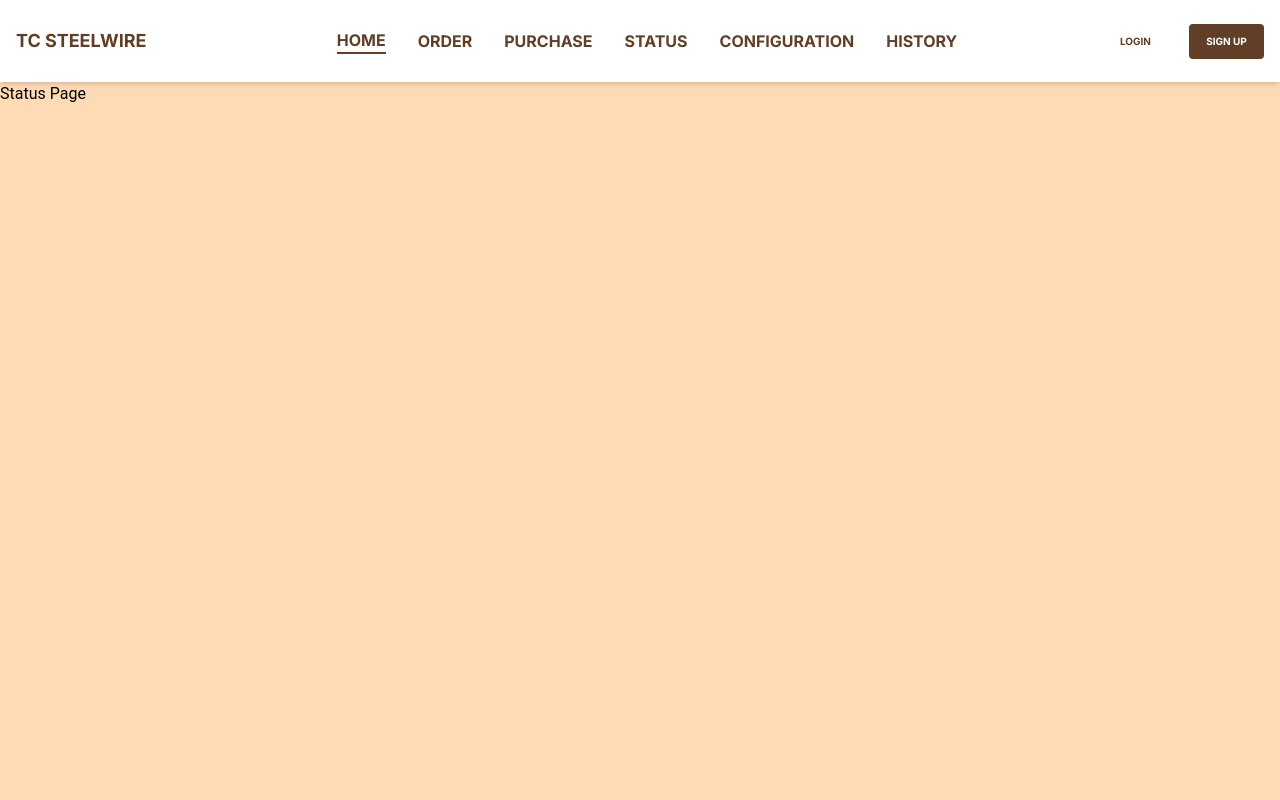
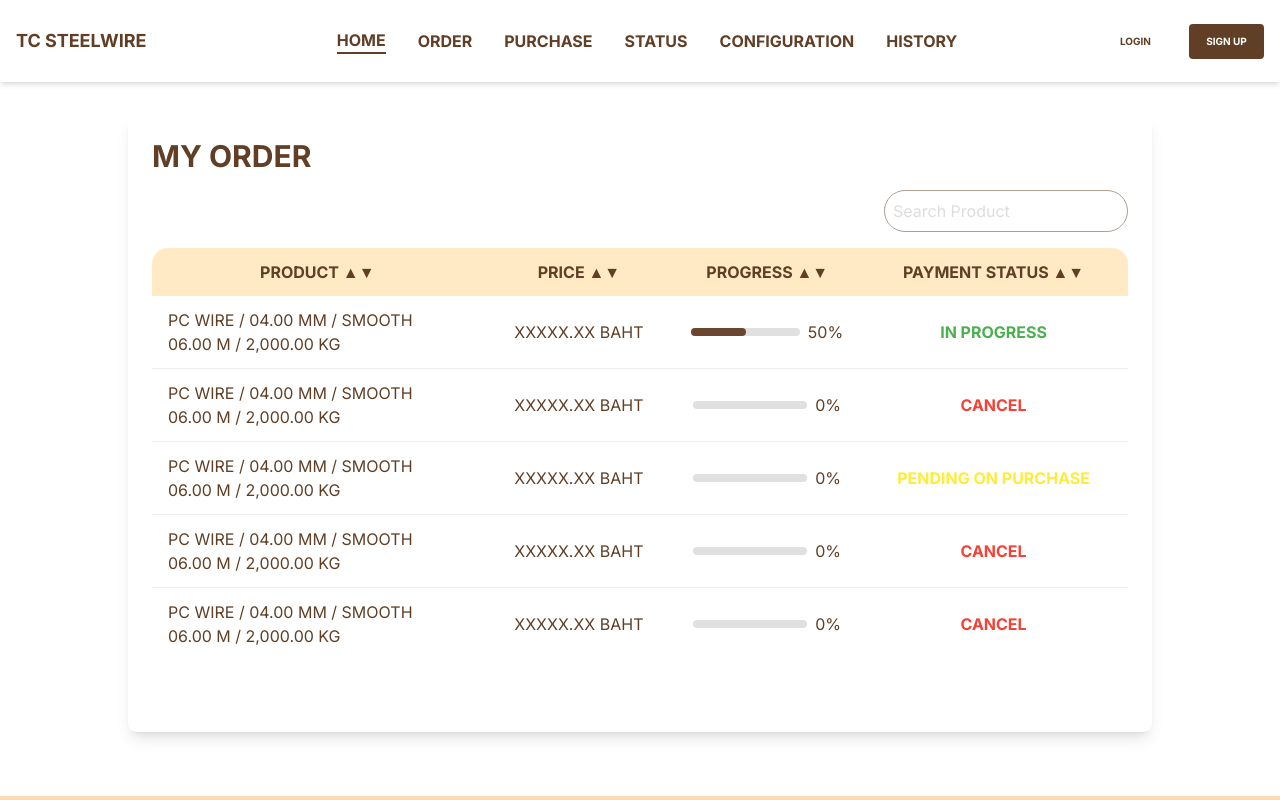
Before and after one commit to n-thnptp/tc-steelwire-react, a React (Create React App) app: page /status in a window 1280 px wide. Built offline with nearby package versions, Linux system fonts and the light colour scheme; a web font is replaced by a local one.

Commit message:
Status done!

```diff
--- a/src/App.jsx
+++ b/src/App.jsx
@@ -7,8 +7,8 @@ import OrderForm from './Components/OrderPage/OderForm';
 import PurchasePage from './Components/PurchasePage/PurchasePage';
 import PaymentPage from './Components/PurchasePage/PaymentPage/PaymentPage';
 import EditAddress from './Components/PurchasePage/EditAddress';
+import Status from './Components/StatusPage/Status';
 
-const Status = () => <h2>Status Page</h2>;
 const Configuration = () => <h2>Configuration Page</h2>;
 const History = () => <h2>History Page</h2>;
 
--- a/src/Components/PurchasePage/CartView.jsx
+++ b/src/Components/PurchasePage/CartView.jsx
@@ -1,124 +1,112 @@
 import React, { useState } from 'react';
-import EditAddress from './EditAddress';
 
-const CartView = () => {
-  const items = [
+const Status = () => {
+  const [sortColumn, setSortColumn] = useState(null);
+  const [sortOrder, setSortOrder] = useState('asc'); // 'asc' หรือ 'desc'
+
+  const orders = [
     {
       name: 'PC WIRE',
-      size: 'XX.XX MM',
-      weight: 'X,XXX.XX KG',
-      length: 'XX.XX M',
-      feature: 'SMOOTH / INDENTATIONS',
-      price: 'XX,XXX.XX BAHT',
-      image: '/pic/PC-strand1.png'
+      size: '04.00 MM',
+      feature: 'SMOOTH',
+      length: '06.00 M',
+      weight: '2,000.00 KG',
+      price: 'XXXXX.XX BAHT',
+      progress: 50,
+      status: 'IN PROGRESS',
+      statusColor: 'text-green-500',
     },
     {
       name: 'PC WIRE',
-      size: 'XX.XX MM',
-      weight: 'X,XXX.XX KG',
-      length: 'XX.XX M',
-      feature: 'SMOOTH / INDENTATIONS',
-      price: 'XX,XXX.XX BAHT',
-      image: '/pic/PC-strand1.png'
-    }
+      size: '04.00 MM',
+      feature: 'SMOOTH',
+      length: '06.00 M',
+      weight: '2,000.00 KG',
+      price: 'XXXXX.XX BAHT',
+      progress: 0,
+      status: 'CANCEL',
+      statusColor: 'text-red-500',
+    },
+    // เพิ่มรายการอื่น ๆ ตามต้องการ
   ];
 
-
-  const [isEditAddressOpen, setIsEditAddressOpen] = useState(false);
-
-  const handleEditClick = () => {
-    setIsEditAddressOpen(true);
+  const handleSort = (column) => {
+    if (sortColumn === column) {
+      setSortOrder(sortOrder === 'asc' ? 'desc' : 'asc');
+    } else {
+      setSortColumn(column);
+      setSortOrder('asc');
+    }
   };
 
-  const handleCloseEdit = () => {
-    setIsEditAddressOpen(false);
+  const getSortIcon = (column) => {
+    if (sortColumn === column) {
+      return sortOrder === 'asc' ? '▲' : '▼';
+    }
+    return '▲▼';
   };
 
   return (
-    <div className="p-6">
-      <div className="flex items-center mb-6">
-        <img src="/icon/Basket.png" alt="Cart Icon" className="w-6 h-6 mr-2" />
-        <h2 className="text-xl text-[#603F26] font-bold font-inter">ORDER IN CART</h2>
+    <div className="flex flex-col lg:flex-row p-8 justify-center bg-white items-start h-full" style={{ height: 'calc(95.5vh - 50px)' }}>
+      <div className="w-full max-w-5xl bg-white p-6 rounded-lg shadow-lg overflow-hidden h-[95%]">
+        <h2 className="text-3xl font-bold mb-4">MY ORDER</h2>
+
+        {/* Search Box */}
+        <div className="mb-4 flex justify-end">
+          <input
+            type="text"
+            placeholder="Search Product"
+            className="p-2 border border-gray-300 rounded-full w-1/4"
+          />
+        </div>
+
+        {/* Order Table */}
+        <div className="max-h-[400px] overflow-y-auto">
+          <table className="min-w-full bg-white rounded-lg h-[70%]">
+            <thead>
+              <tr className="bg-[#FFEAC5] text-[#603F26]">
+                <th className="py-3 px-4 text-left font-bold cursor-pointer" onClick={() => handleSort('product')}>
+                  PRODUCT {getSortIcon('product')}
+                </th>
+                <th className="py-3 px-4 text-left font-bold cursor-pointer" onClick={() => handleSort('price')}>
+                  PRICE {getSortIcon('price')}
+                </th>
+                <th className="py-3 px-4 text-left font-bold cursor-pointer" onClick={() => handleSort('progress')}>
+                  PROGRESS {getSortIcon('progress')}
+                </th>
+                <th className="py-3 px-4 text-left font-bold cursor-pointer" onClick={() => handleSort('status')}>
+                  PAYMENT STATUS {getSortIcon('status')}
+                </th>
+              </tr>
+            </thead>
+            <tbody>
+              {orders.map((order, index) => (
+                <tr key={index} className="border-b">
+                  <td className="py-3 px-4">
+                    {/* แสดงข้อมูลสินค้าตามที่กำหนด */}
+                    {`${order.name} / ${order.size} / ${order.feature} / ${order.length} / ${order.weight}`}
+                  </td>
+                  <td className="py-3 px-4">{order.price}</td>
+                  <td className="py-3 px-4">
+                    <div className="flex items-center">
+                      <div className="w-3/4 h-2 bg-gray-300 rounded-full">
+                        <div
+                          className="h-full bg-[#6A462F] rounded-full"
+                          style={{ width: `${order.progress}%` }}
+                        ></div>
+                      </div>
+                      <span className="ml-2 text-[#603F26]">{order.progress}%</span>
+                    </div>
+                  </td>
+                  <td className={`py-3 px-4 ${order.statusColor} font-bold`}>{order.status}</td>
+                </tr>
+              ))}
+            </tbody>
+          </table>
+        </div>
       </div>
-
-      {/* กล่อง x ครอบกล่อง r */}
-      <div className="overflow-y-auto" style={{ maxHeight: '400px' }}>
-        {items.map((item, index) => (
-          // กล่อง r ครอบกล่อง i
-          <div key={index} className="mb-3 p-2 flex-wrap">
-            {/* กล่อง i ครอบกล่อง y และ g */}
-            <div className="flex flex-wrap">
-              {/* กล่อง y แสดงรูปสินค้า */}
-              <div className="w-full sm:w-1/4 flex-shrink-0 mb-6">
-                <img src={item.image} alt="Product" className="w-full h-full rounded-lg object-cover" />
-              </div>
-
-              {/* กล่อง g ครอบกล่อง n */}
-              <div className="w-full sm:w-3/4 pl-4 flex flex-col justify-between">
-                {/* กล่อง n ครอบกล่อง z และ c */}
-                <div className="flex flex-col sm:flex-row justify-between">
-                  {/* กล่อง z รายละเอียดสินค้า */}
-                  <div className="hidden sm:block w-full sm:w-1/2 mb-2 sm:mb-0">
-                    <h3 className="text-[#603F26] font-bold font-inter mb-1">{item.name}</h3>
-                    <p className="text-[#603F26] font-bold font-inter mb-1 opacity-50">SIZE: </p>
-                    <p className="text-[#603F26] font-bold font-inter mb-1 opacity-50">WEIGHT: </p>
-                    <p className="text-[#603F26] font-bold font-inter mb-1 opacity-50">LENGTH: </p>
-                    <p className="text-[#603F26] font-bold font-inter mb-1 opacity-50">FEATURE: </p>
-                    </div>
-                    {/* เพิ่มข้อมูลจากกล่อง c ในหน้าจอเล็ก */}
-                  <div className="block sm:hidden">
-                    <h3 className="text-[#603F26] font-bold font-inter mb-1">{item.name}</h3>
-                    <p className="text-[#603F26] font-bold font-inter mb-1 opacity-50">SIZE: {item.size}</p>
-                    <p className="text-[#603F26] font-bold font-inter mb-1 opacity-50">WEIGHT: {item.weight}</p>
-                    <p className="text-[#603F26] font-bold font-inter mb-1 opacity-50">LENGTH: {item.length}</p>
-                    <p className="text-[#603F26] font-bold font-inter mb-1 opacity-50">FEATURE: {item.feature}</p>
-                  </div>
-
-
-                  {/* กล่อง c ราคาสินค้า */}
-                  <div className="hidden sm:block w-full sm:w-1/2 text-right">
-                    <p className="text-[#603F26] font-bold font-inter mb-1">{item.price}</p>
-                    <p className="text-[#603F26] font-bold font-inter mb-1 opacity-50">{item.size}</p>
-                    <p className="text-[#603F26] font-bold font-inter mb-1 opacity-50">{item.weight}</p>
-                    <p className="text-[#603F26] font-bold font-inter mb-1 opacity-50">{item.length}</p>
-                    <p className="text-[#603F26] font-bold font-inter mb-1 opacity-50">{item.feature}</p>
-                  </div>
-                </div>
-
-                {/* กล่อง v มี GrayLine and icon */}
-                <div className="flex flex-col mt-2">
-                  {/* กล่องสำหรับเส้นใต้ */}
-                  <div className="w-full">
-                    <hr className="border-t border-gray-300" />
-                  </div>
-                  {/* กล่องสำหรับไอคอน */}
-                  <div className="flex justify-start items-center space-x-2 mt-2">
-                    <button className="text-brown-500 p-2">
-                      <img src="/icon/Bookmark.png" alt="Bookmark Icon" className="w-5 h-5" />
-                    </button>
-                    <button className="text-red-500 p-2">
-                      <img src="/icon/Trash.png" alt="Trash Icon" className="w-5 h-5" />
-                    </button>
-                  </div>
-                </div>
-              </div>
-            </div>
-          </div>
-        ))}
-      </div>
-
-      {/* ส่วนของการจัดการจัดส่ง */}
-      <div className="mt-6">
-        <p className="text-[#603F26] font-bold font-inter">SHIPPING</p>
-        <p className="font-inter text-gray-500">ESTIMATED TIME : MONTHS DAYS</p>
-        <button onClick={handleEditClick} className="text-accent-900 underline text-sm font-bold font-inter">EDIT LOCATION</button>
-      </div>
-
-      {/* แสดงหน้าต่าง EditAddress ถ้า isEditAddressOpen เป็น true */}
-      {isEditAddressOpen && <EditAddress onClose={handleCloseEdit} />}
-
     </div>
   );
 };
 
-export default CartView;
+export default Status;
--- /dev/null
+++ b/src/Components/StatusPage/Status.jsx
@@ -0,0 +1,187 @@
+import React, { useState } from 'react';
+
+const Status = () => {
+  const [sortColumn, setSortColumn] = useState(null);
+  const [sortOrder, setSortOrder] = useState('asc');
+  const [searchTerm, setSearchTerm] = useState('');
+
+  const orders = [
+    {
+      name: 'PC WIRE',
+      size: '04.00 MM',
+      feature: 'SMOOTH',
+      length: '06.00 M',
+      weight: '2,000.00 KG',
+      price: 'XXXXX.XX BAHT',
+      progress: 50,
+      status: 'IN PROGRESS',
+    },
+    {
+      name: 'PC WIRE',
+      size: '04.00 MM',
+      feature: 'SMOOTH',
+      length: '06.00 M',
+      weight: '2,000.00 KG',
+      price: 'XXXXX.XX BAHT',
+      progress: 0,
+      status: 'CANCEL',
+    },
+    {
+      name: 'PC WIRE',
+      size: '04.00 MM',
+      feature: 'SMOOTH',
+      length: '06.00 M',
+      weight: '2,000.00 KG',
+      price: 'XXXXX.XX BAHT',
+      progress: 0,
+      status: 'PENDING ON PURCHASE',
+    },
+    {
+      name: 'PC WIRE',
+      size: '04.00 MM',
+      feature: 'SMOOTH',
+      length: '06.00 M',
+      weight: '2,000.00 KG',
+      price: 'XXXXX.XX BAHT',
+      progress: 0,
+      status: 'CANCEL',
+    },
+    {
+      name: 'PC WIRE',
+      size: '04.00 MM',
+      feature: 'SMOOTH',
+      length: '06.00 M',
+      weight: '2,000.00 KG',
+      price: 'XXXXX.XX BAHT',
+      progress: 0,
+      status: 'CANCEL',
+    },
+    {
+      name: 'PC WIRE',
+      size: '04.00 MM',
+      feature: 'SMOOTH',
+      length: '06.00 M',
+      weight: '2,000.00 KG',
+      price: 'XXXXX.XX BAHT',
+      progress: 0,
+      status: 'CANCEL',
+    },
+    // เพิ่มรายการอื่น ๆ ตามต้องการ
+  ];
+
+  const handleSort = (column) => {
+    if (sortColumn === column) {
+      setSortOrder(sortOrder === 'asc' ? 'desc' : 'asc');
+    } else {
+      setSortColumn(column);
+      setSortOrder('asc');
+    }
+  };
+
+  const getSortIcon = (column) => {
+    if (sortColumn === column) {
+      return sortOrder === 'asc' ? '▲' : '▼';
+    }
+    return '▲▼';
+  };
+
+  const getStatusColor = (status) => {
+    if (status === 'IN PROGRESS') {
+      return 'text-green-500';
+    }
+    if (status === 'CANCEL') {
+      return 'text-red-500';
+    }
+    if (status === 'PENDING ON PURCHASE') {
+      return 'text-yellow-500';
+    }
+    return 'text-gray-500'; // กำหนดสีเริ่มต้น
+  };
+
+  const filteredOrders = orders.filter((order) => {
+    const productString = `${order.name} ${order.size} ${order.feature} ${order.length} ${order.weight}`.toLowerCase();
+    return productString.includes(searchTerm.toLowerCase());
+  });
+
+  const sortedOrders = filteredOrders.sort((a, b) => {
+    if (!sortColumn) return 0;
+
+    const aValue = a[sortColumn];
+    const bValue = b[sortColumn];
+
+    if (typeof aValue === 'string' && typeof bValue === 'string') {
+      return sortOrder === 'asc' ? aValue.localeCompare(bValue) : bValue.localeCompare(aValue);
+    } else {
+      return sortOrder === 'asc' ? aValue - bValue : bValue - aValue;
+    }
+  });
+
+  return (
+    <div className="flex flex-col lg:flex-row p-8 justify-center bg-white items-start h-full" style={{ height: 'calc(95.5vh - 50px)' }}>
+      <div className="w-full max-w-5xl bg-white p-6 rounded-lg shadow-lg overflow-hidden h-[95%]">
+        <h2 className="text-3xl font-bold mb-4 text-[#603F26] font-inter">MY ORDER</h2>
+
+        {/* Search Box */}
+        <div className="mb-4 flex justify-end text-[#603F26] font-inter opacity-[50%]">
+          <input
+            type="text"
+            placeholder="Search Product"
+            value={searchTerm}
+            onChange={(e) => setSearchTerm(e.target.value)}
+            className="p-2 border border-[#603F26] rounded-full w-1/4 text-[#603F26] font-inter"
+          />
+        </div>
+
+        {/* Order Table */}
+        <div className="max-h-[400px] overflow-y-auto">
+          <table className="min-w-full bg-white rounded-lg h-[70%]">
+            <thead>
+              <tr className="bg-[#FFEAC5] text-[#603F26]">
+                <th className="py-3 px-4 text-center font-bold cursor-pointer text-[#603F26] font-inter rounded-tl-2xl" onClick={() => handleSort('product')}>
+                  PRODUCT {getSortIcon('product')}
+                </th>
+                <th className="py-3 px-4 text-center font-bold cursor-pointer text-[#603F26] font-inter" onClick={() => handleSort('price')}>
+                  PRICE {getSortIcon('price')}
+                </th>
+                <th className="py-3 px-4 text-center font-bold cursor-pointer text-[#603F26] font-inter" onClick={() => handleSort('progress')}>
+                  PROGRESS {getSortIcon('progress')}
+                </th>
+                <th className="py-3 px-4 text-center font-bold cursor-pointer text-[#603F26] font-inter rounded-tr-2xl" onClick={() => handleSort('status')}>
+                  PAYMENT STATUS {getSortIcon('status')}
+                </th>
+              </tr>
+            </thead>
+            <tbody className="space-y-2">
+              {sortedOrders.map((order, index) => (
+                <tr key={index} className="border-b">
+                  <td className="py-3 px-4 text-[#603F26] font-inter">
+                    {`${order.name} / ${order.size} / ${order.feature}`}
+                    <br />
+                    {`${order.length} / ${order.weight}`}
+                  </td>
+                  <td className="py-3 px-4 text-[#603F26] font-inter text-center">{order.price}</td>
+                  <td className="py-3 px-4 text-center">
+                    <div className="flex items-center justify-center">
+                      <div className="w-3/4 h-2 bg-gray-300 rounded-full">
+                        <div
+                          className="h-full bg-[#6A462F] rounded-full"
+                          style={{ width: `${order.progress}%` }}
+                        ></div>
+                      </div>
+                      <span className="ml-2 text-[#603F26] font-inter">{order.progress}%</span>
+                    </div>
+                  </td>
+                  <td className={`py-3 px-4 text-center font-bold font-inter ${getStatusColor(order.status)}`}>
+                    {order.status}
+                  </td>
+                </tr>
+              ))}
+            </tbody>
+          </table>
+        </div>
+      </div>
+    </div>
+  );
+};
+
+export default Status;
```
